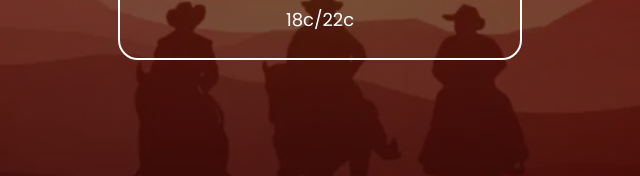
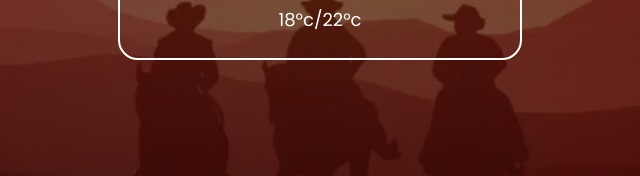
Before and after one commit to thedefiantone17/AniketSharma_AdvancedJavascriptLab_solution, a plain HTML site: page index.html in a window 1280 px wide. Shown: the part 523-699 px from the top of the page, 320-960 px from the left. Drawn offline with Linux system fonts and the light colour scheme.

Commit message:
Update index.html

```diff
--- a/index.html
+++ b/index.html
@@ -21,7 +21,7 @@
                 <section class="current">
                     <div class="temp">30<span>°c</span></div>
                     <div class="weather"><span>Sunny</span></div>
-                    <div class="hi-low">18c/22c</div>
+                    <div class="hi-low">18°c/22°c</div>
                 </section>
             </main>
         </div>
```
